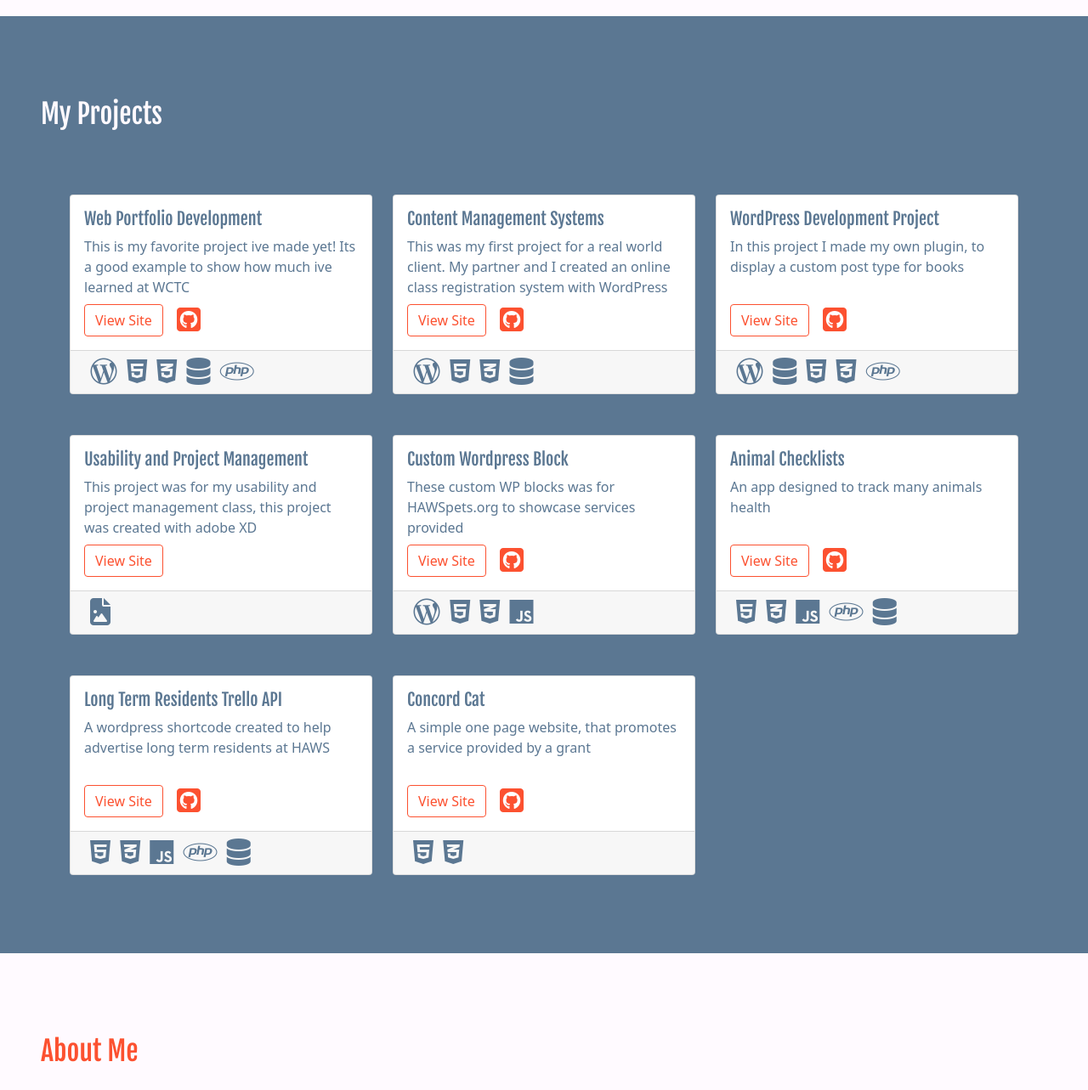
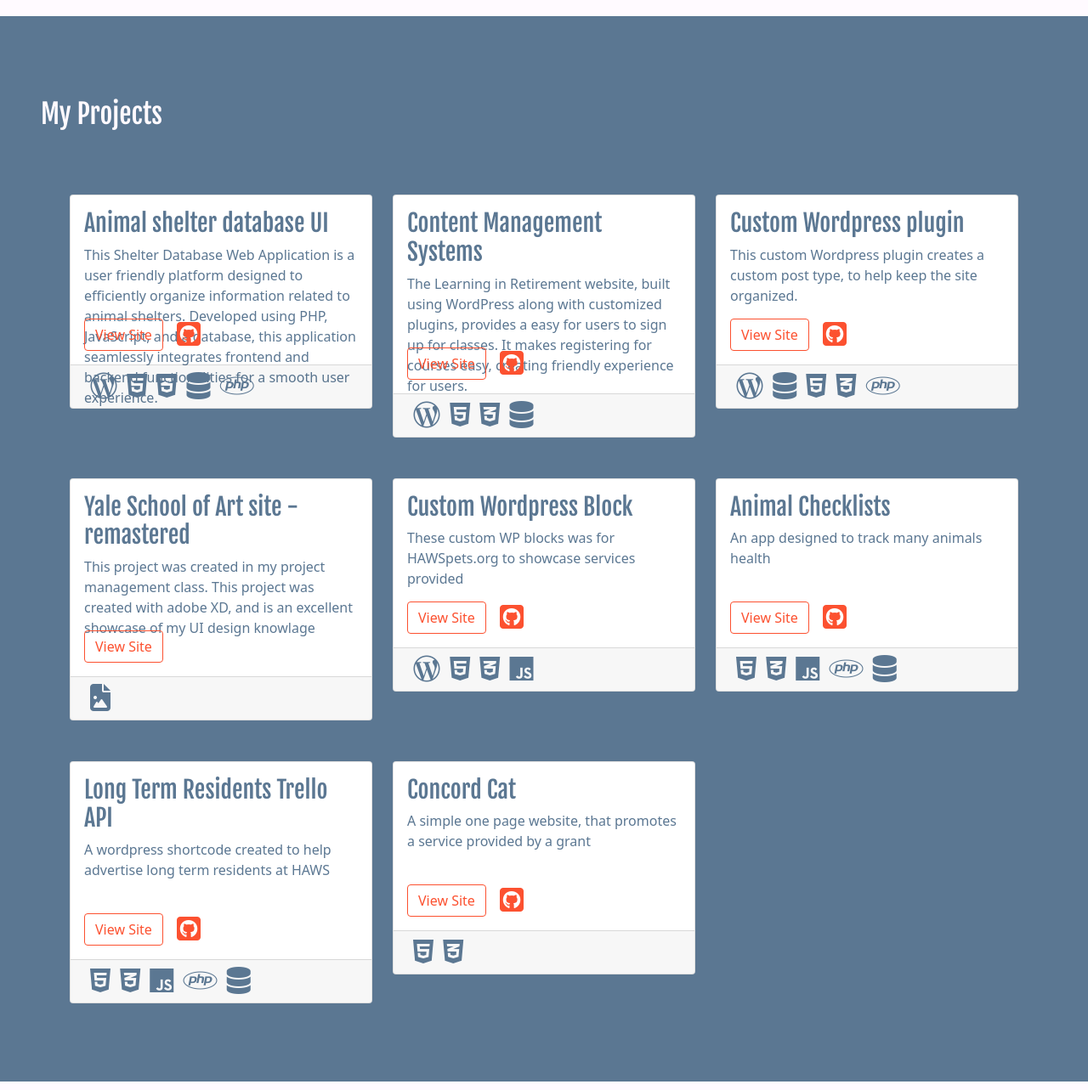
Before and after one commit to rsawejka/Portfolio, a PHP site: page / in a window 1280 px wide. Shown: the part 839-2122 px from the top of the page at 85% size. Run offline with PHP 8.4, Linux system fonts and the light colour scheme; data that the repository does not hold is empty; some libraries are stand-ins or nearby versions.

Commit message:
project descriptions

```diff
--- a/includes/cardsTable.php
+++ b/includes/cardsTable.php
@@ -2,14 +2,15 @@
 $projects = array(
     array(
         7,
-        "Web Portfolio Development",
-        "This is my favorite project ive made yet! Its a good example to show how much ive learned at WCTC",
+        "Animal shelter database UI",
+        "This Shelter Database Web Application is a user friendly platform designed to efficiently organize information related to animal shelters. Developed using PHP, JavaScript, and a database, this application seamlessly integrates frontend and backend functionalities for a smooth user experience.",
         "<i data-toggle='tooltip' data-placement='bottom' title='Wordpress' class='fa-brands fa-wordpress-simple logoSize'></i>
          <i data-toggle='tooltip' data-placement='bottom' title='HTML' class='fa-brands fa-html5 logoSize'></i>
          <i data-toggle='tooltip' data-placement='bottom' title='CSS' class='fa-brands fa-css3-alt logoSize'></i>
          <i data-toggle='tooltip' data-placement='bottom' title='Database' class='fa-solid fa-database logoSize'></i>
          <i data-toggle='tooltip' data-placement='bottom' title='PHP' class='fa-brands fa-php logoSize'></i>",
-        "img/shelterBuddy.png",
+        "<li>Uses PHP to manipulate date from a database</li>
+        <li>Animal shelter database UI",
         "https://rsawejka.bitlampsites.com/portfolio/Final/homePage.php",
         "This is the biggest project I have ever created, I worked on it for 10+ weeks straight! This project contains a custom database, and a frontend to display and manipulate all of the data. This project is based off my current jobs database that we use daily. It is a database that tracks all animals that come to an animal shelter. The database allows employees to adopt out animals, put them in foster and track any data needed for a specific animal. It also allows employees to track all medical information, medications, and vet requests.",
         "https://github.com/rsawejka/Shelter-Database"
@@ -17,7 +18,7 @@ $projects = array(
     array(
         6,
         "Content Management Systems",
-        "This was my first project for a real world client. My partner and I created an online class registration system with WordPress",
+        "The Learning in Retirement website, built using WordPress along with customized plugins, provides a easy for users to sign up for classes. It makes registering for courses easy, creating friendly experience for users.",
         "<i data-toggle='tooltip' data-placement='bottom' title='Wordpress' class='fa-brands fa-wordpress-simple logoSize'></i>
          <i data-toggle='tooltip' data-placement='bottom' title='HTML' class='fa-brands fa-html5 logoSize'></i>
          <i data-toggle='tooltip' data-placement='bottom' title='CSS' class='fa-brands fa-css3-alt logoSize'></i>
@@ -30,8 +31,8 @@ $projects = array(
 
     array(
         1,
-        "WordPress Development Project",
-        "In this project I made my own plugin, to display a custom post type for books",
+        "Custom Wordpress plugin",
+        "This custom Wordpress plugin creates a custom post type, to help keep the site organized.",
         "<i data-toggle='tooltip' data-placement='bottom' title='Wordpress' class='fa-brands fa-wordpress-simple logoSize'></i>
          <i data-toggle='tooltip' data-placement='bottom' title='Database' class='fa-solid fa-database logoSize'></i>
          <i data-toggle='tooltip' data-placement='bottom' title='HTML' class='fa-brands fa-html5 logoSize'></i>
@@ -43,8 +44,8 @@ $projects = array(
     ),
     array(
         5,
-        "Usability and Project Management",
-        "This project was for my usability and project management class, this project was created with adobe XD",
+        "Yale School of Art site - remastered",
+        "This project was created in my project management class. This project was created with adobe XD, and is an excellent showcase of my UI design knowlage",
         "<i data-toggle='tooltip' data-placement='bottom' title='Adobe XD' class='fa-solid fa-file-image logoSize'></i>",
         "img/yaleHomePage.png",
         "https://xd.adobe.com/view/e429da6c-af86-48e7-9aac-1ba3af08c978-b17a/",
--- a/includes/projectCardColumns.php
+++ b/includes/projectCardColumns.php
@@ -8,7 +8,7 @@ foreach ($projects as $project){
 
 
         <div class='card-body'>
-            <h5 class='card-title'>$project[1]</h5>
+            <h3 class='card-title'>$project[1]</h3>
             <p class='card-text'>
             $project[2]
             </p>
--- a/styles/css.css
+++ b/styles/css.css
@@ -266,7 +266,7 @@ nav {
 
 .card-text {
     color: #5B7792 !important;
-    height: 48px;
+    height: 55px;
 }
 .gitIcon{
     color: #FC5130;
```
